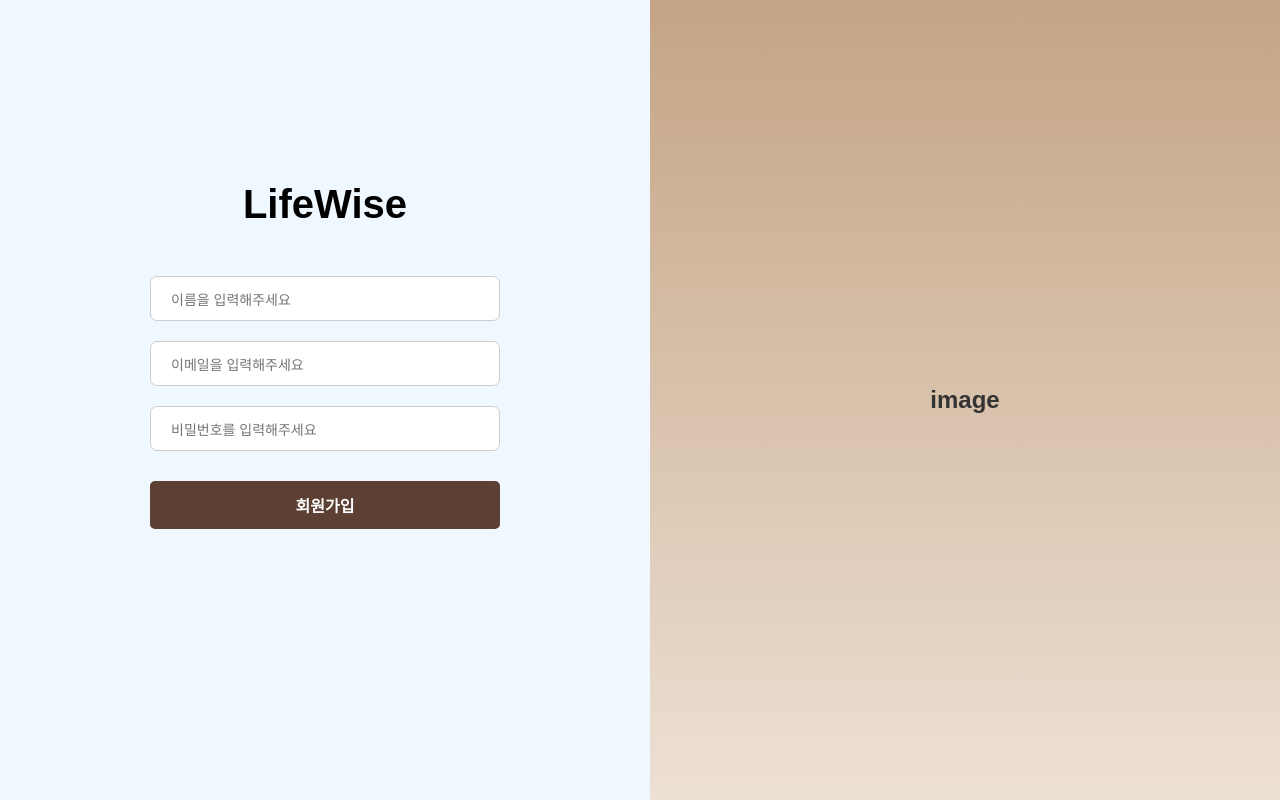
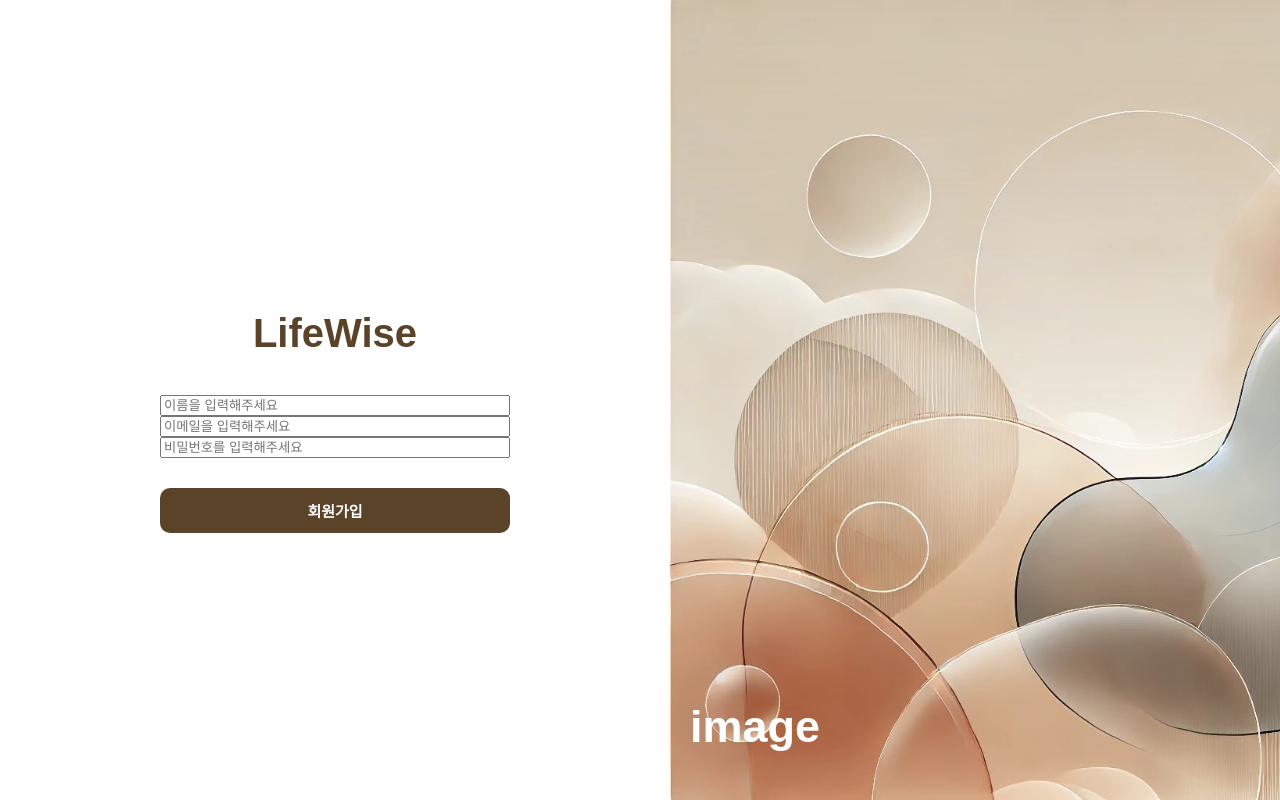
Before and after one commit to GDSC-Hongik/LifeWise-EuSha-web, a React (Vite) app: page /signup in a window 1280 px wide. Built offline with nearby package versions, Linux system fonts and the light colour scheme.

Commit message:
Style: 페이지 css 수정

```diff
--- a/src/components/Login.css
+++ b/src/components/Login.css
@@ -1,57 +1,21 @@
-.login {
+.container {
   display: flex;
-  align-items: center;
-  justify-content: center;
-  flex-direction: column;
-  background-color: rgb(220, 220, 220);
-  width: 50%;
+  height: 100vh;
 }
 
-.title {
-  display: flex;
-  align-items: center;
-  justify-content: center;
-  font-size: 50px;
-  font-weight: bold;
-  margin-top: 50px;
-  margin-bottom: 50px;
+.inputBox {
+  padding: 0px;
 }
 
-.inputEmail {
-  margin-bottom: 20px;
+.inputBox:focus-within {
+  border: 1px solid black;
 }
 
-.inputPW {
-  margin-bottom: 20px;
+.firstLogin h5:hover {
+  color: blue;
+  border-bottom: 1px solid blue;
 }
 
-.Email {
-  border-radius: 10px;
-  padding: 10px 10px 10px;
+.firstLogin {
+  margin-top: 10px;
 }
-
-.PW {
-  border-radius: 10px;
-  padding: 10px 10px 10px;
-}
-
-.buttonWrap {
-  display: flex;
-  align-items: center;
-  justify-content: center;
-  margin-top: 50px;
-}
-
-.buttonWrap button {
-  display: flex;
-  align-items: center;
-  justify-content: center;
-  width: 150px;
-  border-radius: 5px;
-}
-
-.buttonWrap button:hover {
-  cursor: pointer;
-  color: white;
-  background-color: black;
-}
--- a/src/components/Mainpage.css
+++ b/src/components/Mainpage.css
@@ -6,6 +6,12 @@ body {
   display: flex;
   flex-direction: column;
   min-height: 100vh;
+}
+
+.wrapper {
+  flex: 1;
+  display: flex;
+  flex-direction: column;
 }
 
 header {
@@ -28,9 +34,16 @@ header nav {
 }
 
 header .login {
-  font-size: 14px;
+  text-align: center;
+  font-size: 15px;
+  font-weight: bold;
   background-color: rgba(0, 0, 0, 0);
-  width: 60px;
+  width: 70px;
+}
+
+header .login:hover {
+  color: blueviolet;
+  border: 2px solid blueviolet;
 }
 
 header nav button {
@@ -43,71 +56,10 @@ header nav button {
   cursor: pointer;
 }
 
-/* 1차 */
-/* .hero {
-  background: url("../assets/slide.jpg") center/cover no-repeat;
-  height: 300px;
-  color: white;
-  display: flex;
-  justify-content: center;
-  align-items: center;
-  text-align: center;
-}
-
-.hero h1 {
-  font-size: 2.5em;
-  margin: 0;
-}
-
-.hero p {
-  font-size: 1.2em;
-  margin-top: 10px;
-} */
-
-/*2차 수정*/
-/* .hero {
-  position: relative;
-  width: 100%;
-  height: 300px;
-  overflow: hidden;
-}
-
-.hero img {
-  width: 100%;
-  height: 100%;
-  object-fit: cover;
-  position: absolute;
-  top: 0;
-  left: 0;
-  transition: opacity 1s ease-in-out;
-  z-index: 0;
-}
-
-.hero-text {
-  position: absolute;
-  z-index: 1;
-  color: white;
-  text-align: center;
-  width: 100%;
-  top: 50%;
-  transform: translateY(-50%);
-  text-shadow: 0 2px 5px rgba(0, 0, 0, 0.7);
-}
-
-.hero h1 {
-  font-size: 2.5em;
-  margin: 0;
-}
-
-.hero p {
-  font-size: 1.2em;
-  margin-top: 10px;
-} */
-
 .hero {
   position: relative;
   width: 100%;
-  height: 400px; /* 배너 높이 고정 */
+  height: 700px; /* 배너 높이 고정 */
   background-color: white; /* 배경색 추가 */
   overflow: hidden;
   display: flex;
@@ -116,18 +68,20 @@ header nav button {
 }
 
 .hero img {
-  width: 800px; /* 너비를 고정하지 않음 */
-  height: 400px; /* 높이를 100%로 고정 */
+  width: auto; /* 너비를 고정하지 않음 */
+  height: auto; /* 높이를 100%로 고정 */
   position: absolute;
   top: 50%;
   left: 50%;
   transform: translate(-50%, -50%); /*이미지가 중앙에 위치하도록 설정*/
   transition: opacity 2s ease-in-out;
   z-index: 0;
+  background-size: cover;
 }
 
 .hero-text {
   position: absolute;
+  font-size: large;
   z-index: 1;
   color: white;
   text-align: center;
@@ -211,18 +165,12 @@ header nav button {
 }
 
 footer {
-  font-size: 10px;
+  font-size: 12px;
   text-align: center;
   padding: 2px;
   background: #f8f8f8;
   border-top: 1px solid #ddd;
   margin-top: 90px;
-}
-
-.wrapper {
-  flex: 1;
-  display: flex;
-  flex-direction: column;
 }
 
 /* 모든 링크에 대해 기본 스타일을 제거 */
--- a/src/components/Signup.css
+++ b/src/components/Signup.css
@@ -4,51 +4,68 @@
 }
 
 .left {
-  width: 50%;
+  flex: 1;
   display: flex;
   flex-direction: column;
+  justify-content: center;
   align-items: center;
-  justify-content: center;
-  background-color: aliceblue;
-  padding: 10px;
-  margin-top: -150px;
+  padding: 30px;
+  background-color: white;
 }
 
 .title {
   font-size: 40px;
+  font-style: normal;
   font-weight: bold;
-  color: black;
-  margin-bottom: 40px;
+  color: #5a4328;
+  margin-bottom: 30px;
 }
 
-.form {
-  width: 80%;
+form {
+  width: 100%;
   max-width: 350px;
   display: flex;
   flex-direction: column;
-  gap: 20px;
 }
 
-.form input {
-  position: relative;
-  padding: 15px 10px 12px 20px;
-  border: 1px solid #ccc;
-  border-radius: 7px;
-  font-size: 14px;
+label {
+  font-size: 15px;
+  margin-bottom: 5px;
+  color: #333;
+}
+
+.inputBox {
+  display: flex;
+  align-items: center;
+  background: #f7f8fa;
+  padding: 15px;
+  border-radius: 8px;
+  margin-bottom: 15px;
+}
+
+.inputBox span {
+  margin-right: 15px;
+  font-size: 15px;
+}
+
+.inputBox input {
+  width: 100%;
+  border: none;
+  background: none;
+  font-size: 15px;
   outline: none;
 }
 
 .button {
-  background-color: #5c4033;
-  color: #fff;
+  background-color: #5a4328;
+  color: white;
+  font-weight: bold;
+  margin-top: 30px;
   padding: 12px;
+  font-size: 15px;
   border: none;
-  border-radius: 5px;
+  border-radius: 10px;
   cursor: pointer;
-  font-size: 16px;
-  font-weight: bold;
-  transition: background-color 0.5s;
-  margin-top: 10px;
 }
 
 .button:hover {
@@ -56,10 +73,18 @@
 }
 
 .right {
-  width: 50%;
-  background: linear-gradient(to bottom, #c4a484, #ede0d4);
+  flex: 1;
+  background: url("/src/assets/loginImage.jpg");
+  background-size: cover;
   display: flex;
-  align-items: center;
-  justify-content: center;
-  position: relative;
+  flex-direction: column;
+  align-items: start;
+  justify-content: end;
+  color: white;
+  font-size: 30px;
+  font-weight: bold;
 }
+
+.right h2 {
+  margin-left: 20px;
+}
```
Also changed, not shown: src/components/Mypage.css (added).
